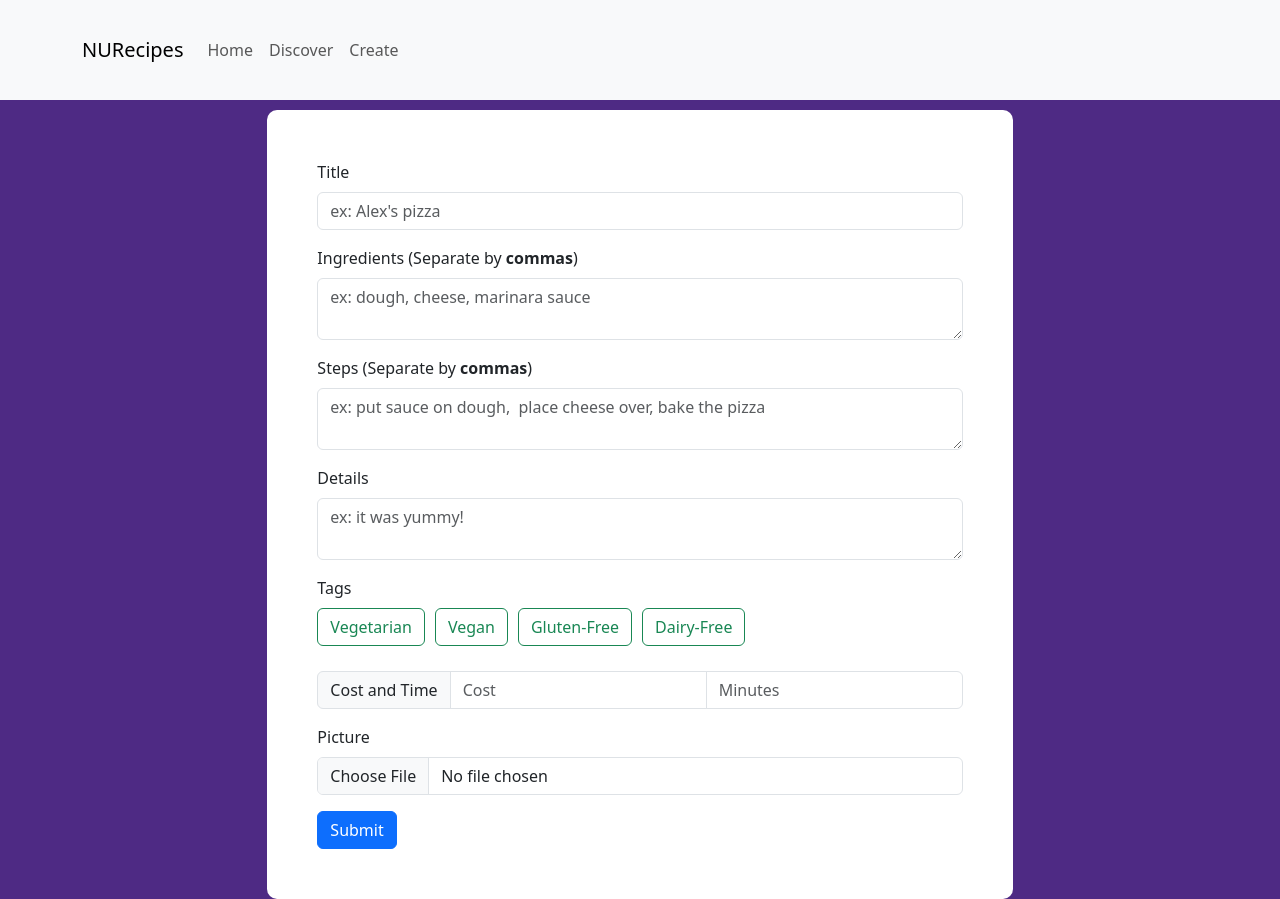
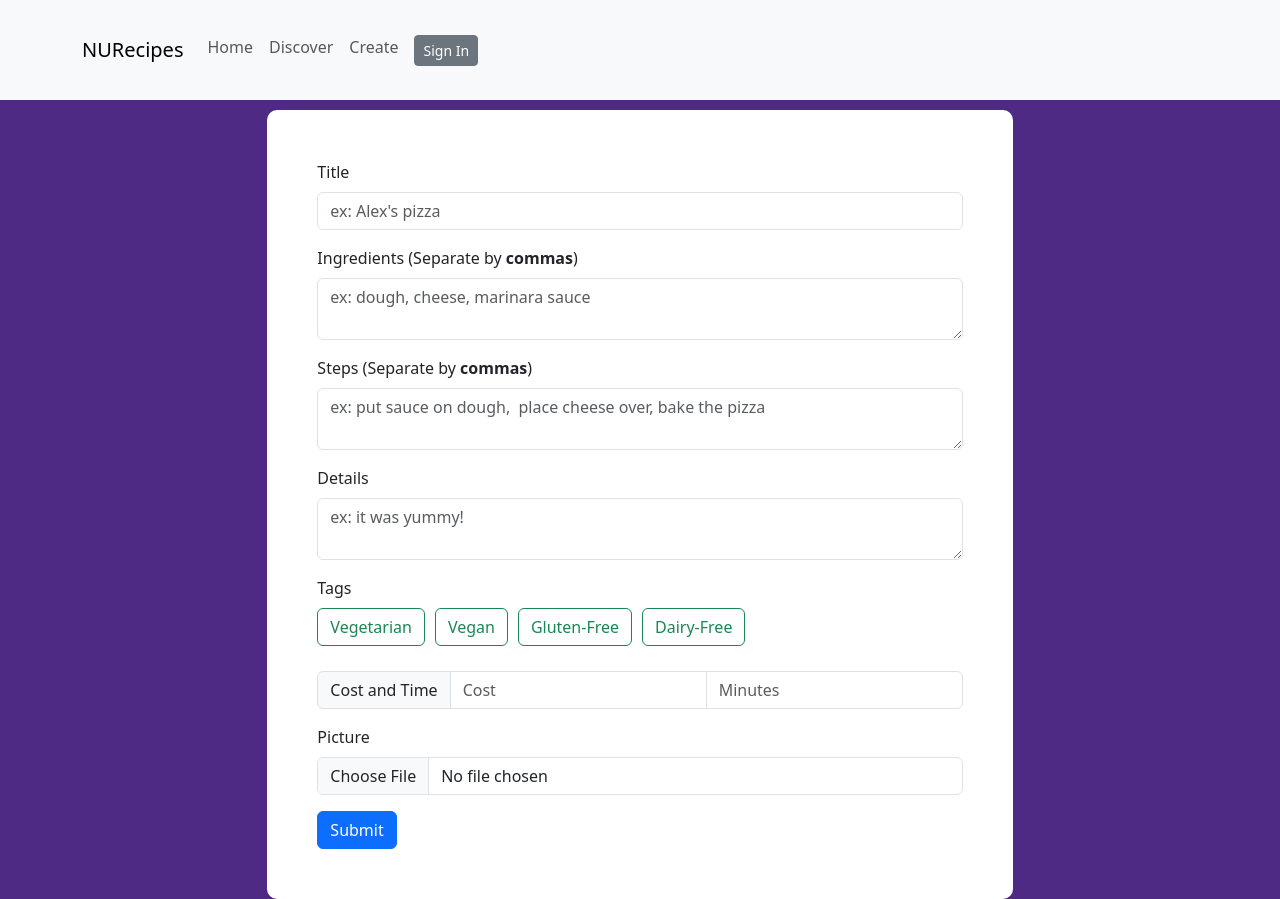
Before and after one commit to cs394-s23/NURecipes, a React (Vite) app: page /create in a window 1280 px wide. Built offline with nearby package versions, Linux system fonts and the light colour scheme; no server answers; the database is empty.

Commit message:
alex auth set up

```diff
--- a/package.json
+++ b/package.json
@@ -18,6 +18,7 @@
     "@fortawesome/free-regular-svg-icons": "^6.4.0",
     "@fortawesome/free-solid-svg-icons": "^6.4.0",
     "@fortawesome/react-fontawesome": "^0.2.0",
+    "@react-oauth/google": "^0.10.0",
     "bootstrap": "^5.3.0-alpha3",
     "esbuild": "^0.17.15",
     "firebase": "^9.19.1",
@@ -25,6 +26,7 @@
     "react": "^18.2.0",
     "react-bootstrap": "^2.7.2",
     "react-dom": "^18.2.0",
+    "react-firebase-hooks": "^5.1.1",
     "react-icons": "^4.8.0",
     "react-router-dom": "^6.10.0",
     "uuidv4": "^6.2.13"
--- a/src/components/NavBar.jsx
+++ b/src/components/NavBar.jsx
@@ -5,9 +5,24 @@ import Container from 'react-bootstrap/Container';
 import Nav from 'react-bootstrap/Nav';
 import Navbar from 'react-bootstrap/Navbar';
 import NavDropdown from 'react-bootstrap/NavDropdown';
+import { signInWithGoogle, useUserState, signOut } from "../utilities/firebase.js";
 
+const SignInButton = () => (
+    <button className="btn btn-secondary btn-sm"
+        onClick={() => signInWithGoogle()}>
+      Sign In
+    </button>
+  );
+
+const SignOutButton = () => (
+    <button className="btn btn-secondary btn-sm"
+        onClick={() => signOut()}>
+      Sign Out
+    </button>
+  );
 
 const NavBar = () => {
+    const [user] = useUserState();
     return (
         <Navbar bg="light" expand="lg" className="navigation">
         <Container>
@@ -18,6 +33,7 @@ const NavBar = () => {
               <Nav.Link href="/#">Home</Nav.Link>
               <Nav.Link href="/discover/" data-cy="Discovery">Discover</Nav.Link>
               <Nav.Link href="/create/">Create</Nav.Link>
+              <Nav.Link>{ user ? <SignOutButton /> : <SignInButton /> }</Nav.Link>
             </Nav>
           </Navbar.Collapse>
         </Container>
--- a/src/utilities/firebase.js
+++ b/src/utilities/firebase.js
@@ -11,9 +11,13 @@ import {
   getAuth,
   GoogleAuthProvider,
   onAuthStateChanged,
+  onIdTokenChanged,
   signInWithPopup,
   signOut,
 } from "firebase/auth";
+
+
+
 
 // TODO: Add SDKs for Firebase products that you want to use
 // https://firebase.google.com/docs/web/setup#available-libraries
@@ -129,12 +133,16 @@ export const useDbUpdate = (path) => {
   return [updateData, result];
 };
 export const signInWithGoogle = () => {
-  signInWithPopup(getAuth(firebase), new GoogleAuthProvider());
+  signInWithPopup(getAuth(), new GoogleAuthProvider());
 };
-const firebaseSignOut = () => signOut(getAuth(firebase));
+const firebaseSignOut = () => signOut(getAuth());
 export { firebaseSignOut as signOut };
+
+export const useUserState = () => useAuthState(getAuth());
+
+
 export const useAuthState = () => {
   const [user, setUser] = useState();
-  useEffect(() => onAuthStateChanged(getAuth(firebase), setUser));
+  useEffect(() => onAuthStateChanged(getAuth(), setUser));
   return [user];
 };
```
Also changed, not shown: 1 other file (tests, documents, lock files or other folders).
